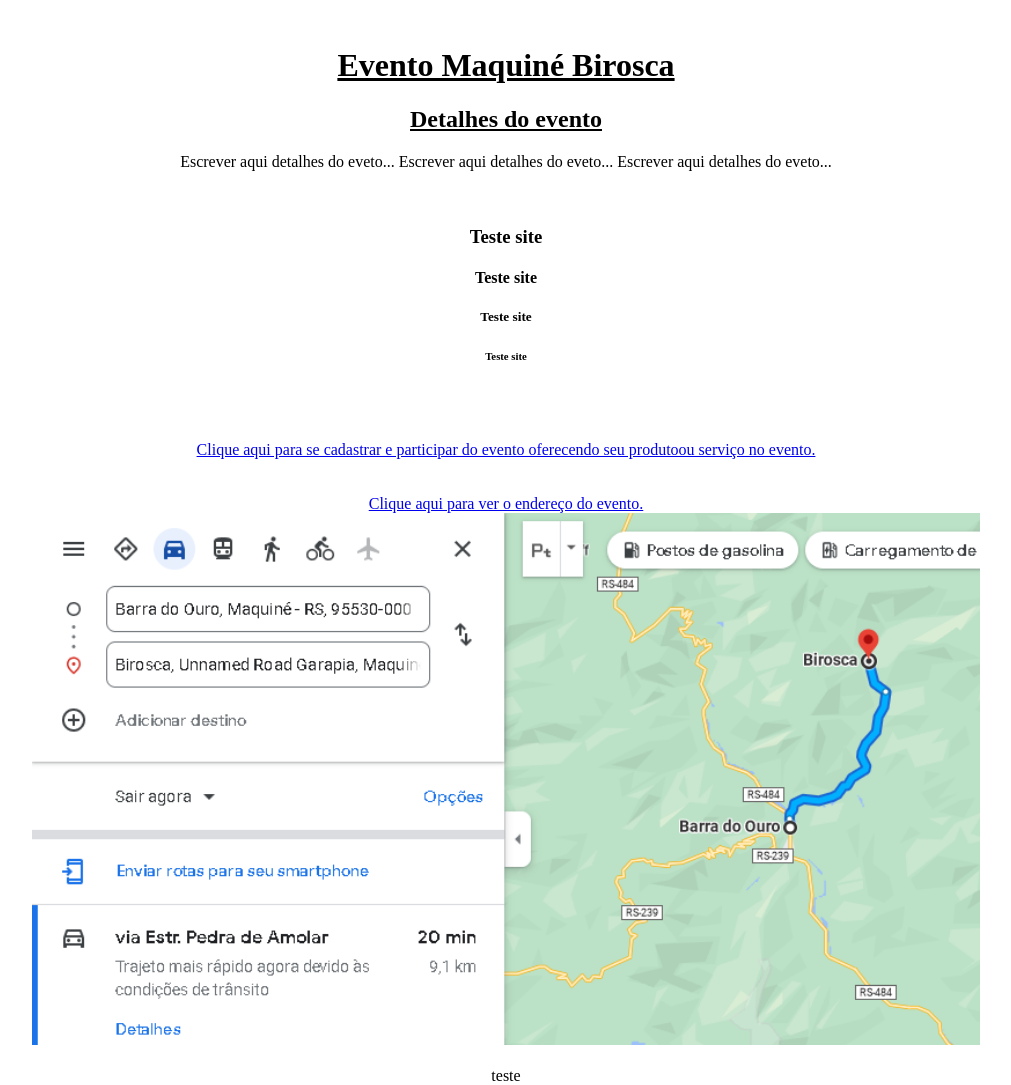
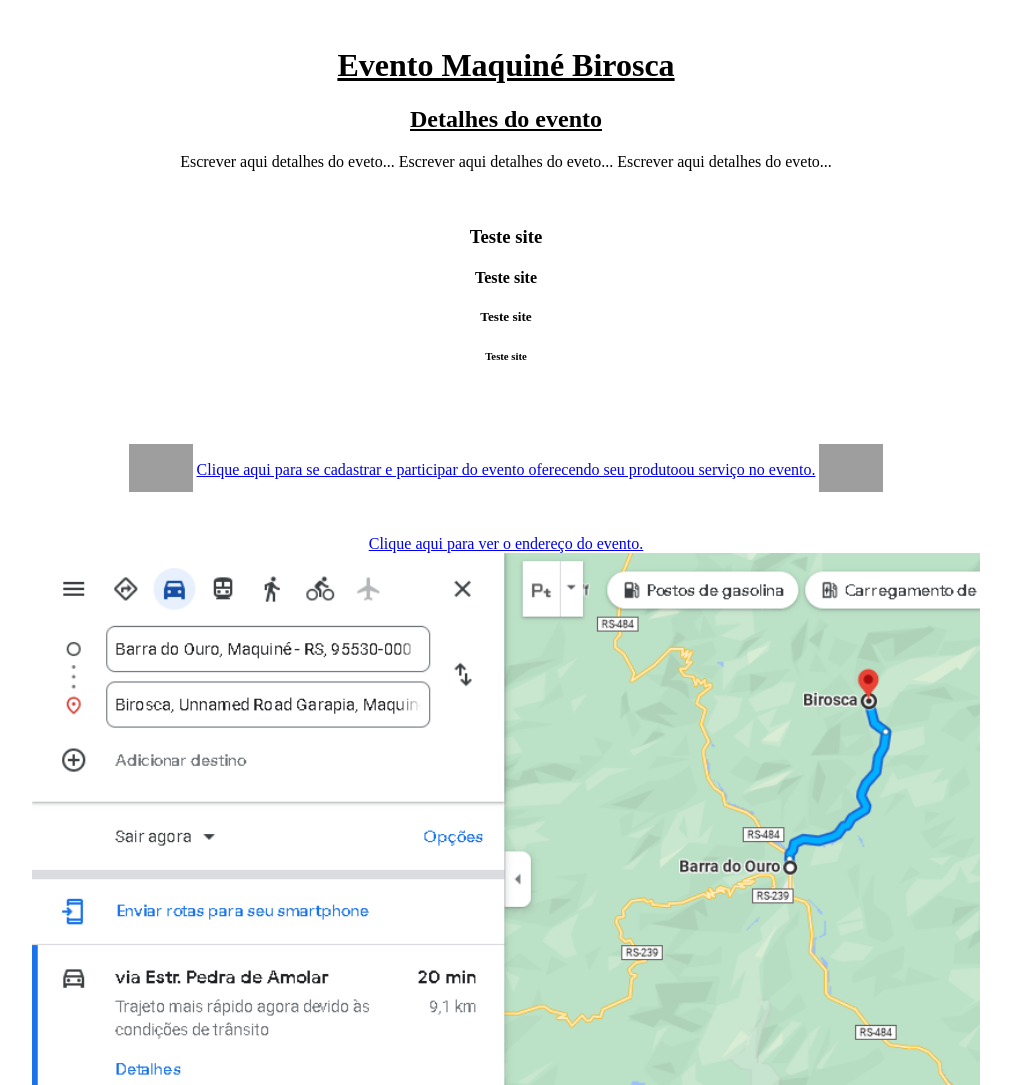
Before and after one commit to eventosmaquine/EventosMaquine.io, a plain HTML site: page index.html in a window 1280 px wide. Shown: the top 1085 px of the page, without its empty margins (134-1145 px from the left). Drawn offline with nearby package versions, Linux system fonts and the light colour scheme; grey boxes are pictures that could not be loaded.

Commit message:
ajustes de layout

```diff
--- a/index.html
+++ b/index.html
@@ -29,7 +29,19 @@
     <br>
     <br>
         <a href="https://docs.google.com/forms/d/e/1FAIpQLScRHigm0QB9YG-yWFKw5gjRryi8ZM346r-H7gBY8PFssHZCMg/viewform?fbzx=2805900933849237930">
-        Clique aqui para se cadastrar e participar do evento oferecendo seu produtoou serviço no evento.<br>
+            <table align="center">
+                <tr>
+                    <td>
+                        <img src="https://www.gstatic.com/images/branding/product/1x/forms_2020q4_48dp.png" alt="logo da Home Host" style="width:64px">
+                    </td>
+                    <td>
+                        Clique aqui para se cadastrar e participar do evento oferecendo seu produtoou serviço no evento.
+                    </td>
+                    <td>
+                        <img src="https://www.gstatic.com/images/branding/product/1x/forms_2020q4_48dp.png" alt="logo da Home Host" style="width:64px"><br>
+                    </td>
+                </tr>
+            </table>
         <br>
         </a><br>
         <a href="https://www.google.com.br/maps/dir//Birosca+-+Unnamed+Road+Garapia,+Maquin%C3%A9+-+RS,+95530-000/@-29.5165521,-50.3197515,12z/data=!4m9!4m8!1m0!1m5!1m1!1s0x9518916de333a0a5:0x671cd2856a16fa97!2m2!1d-50.2497038!2d-29.5165699!3e0">
```
